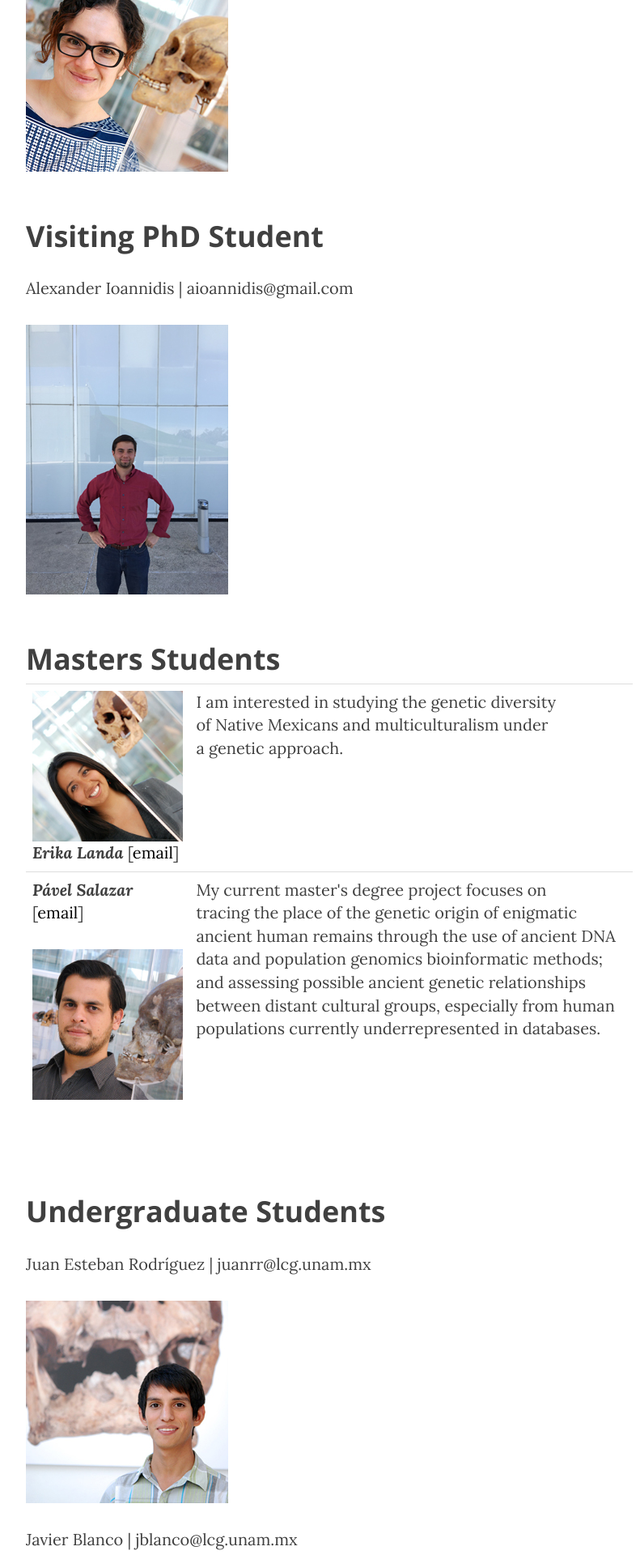
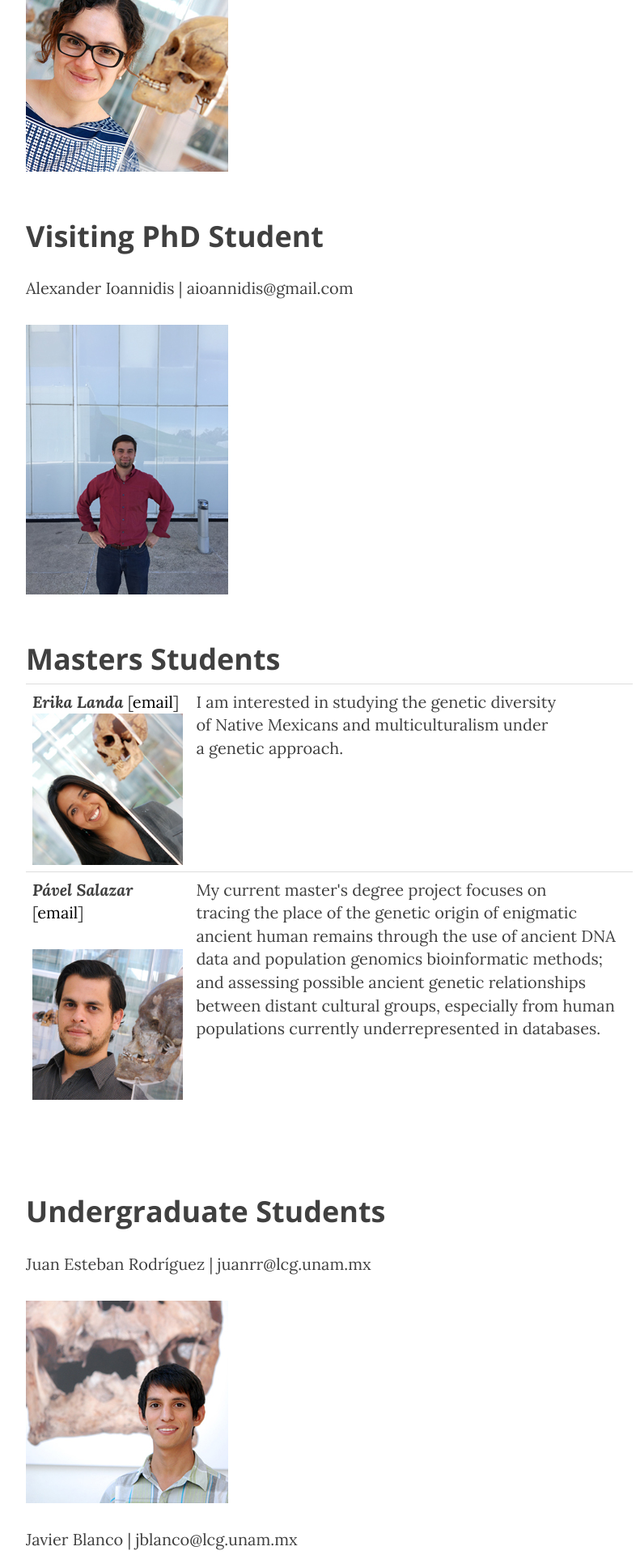
Before and after one commit to milkshakeplustip/milkshakeplustip.github.io, a Jekyll site: the page built from b_people.html, in a window 1280 px wide. Shown: the part 1020-2940 px from the top of the page at 81% size, without its empty margins (233-1024 px from the left). Built offline with Jekyll 4.4.1, drawn with Linux system fonts in a browser that asks for light colours; nearby versions of some CDN libraries.

Commit message:
experimento tres

```diff
--- a/b_people.html
+++ b/b_people.html
@@ -16,7 +16,7 @@
 <h2 class="section-heading">Masters Students</h2>
 <table style="width:100%">
 	<tr>
-		<td><img src="/img/Erika250.jpg" alt="Erika" height="500" width="500"><b><i>Erika Landa </i></b>[<a href=elanda@langebio.cinvestav.mx>email</a>]</td>
+		<td><b><i>Erika Landa </i></b>[<a href=elanda@langebio.cinvestav.mx>email</a>]<img src="/img/Erika250.jpg" alt="Erika" height="500" width="500"></td>
 		<td>I am interested in studying the genetic diversity<br> of Native Mexicans and multiculturalism under<br> a genetic approach.</td>
 	</tr>
 	<tr>
```
